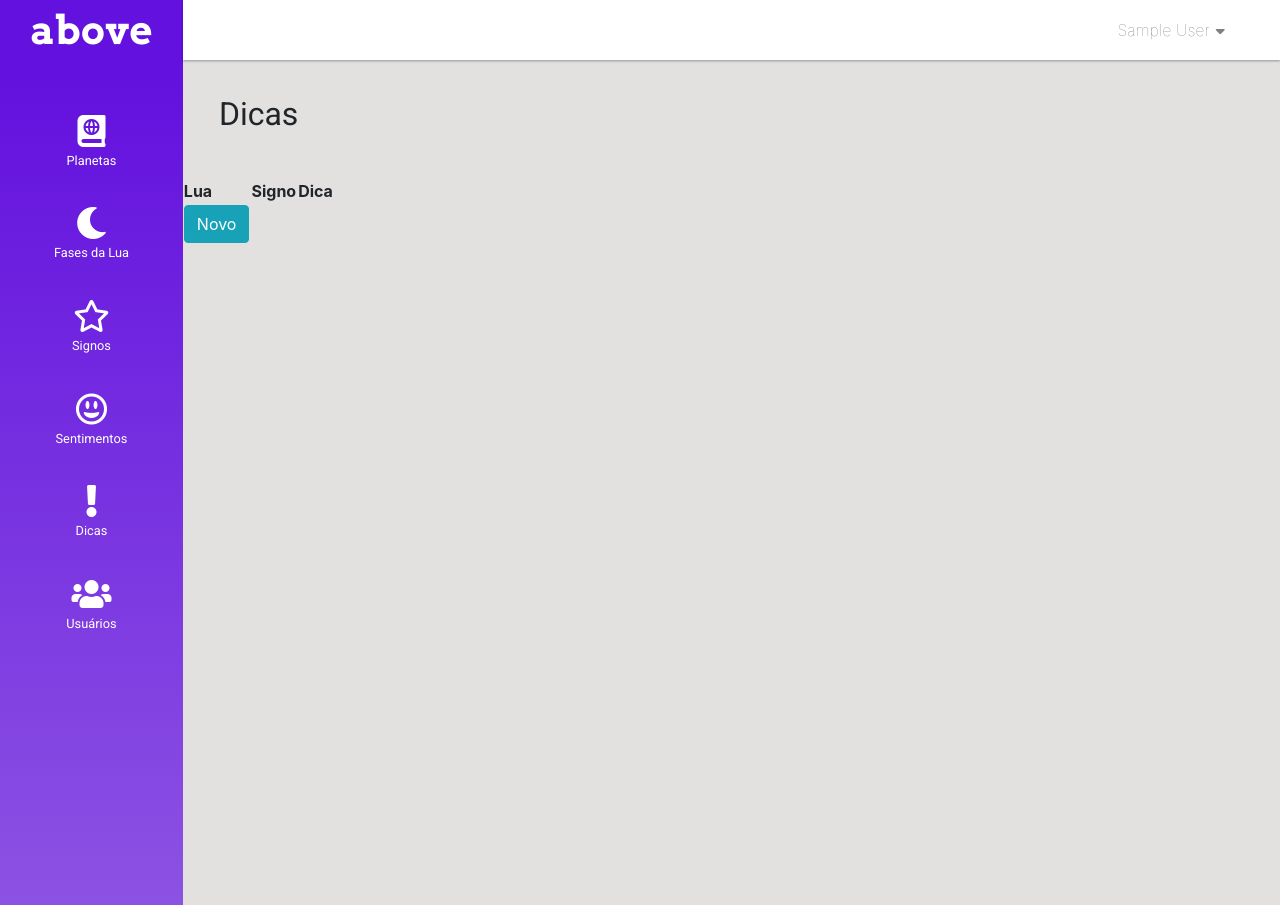
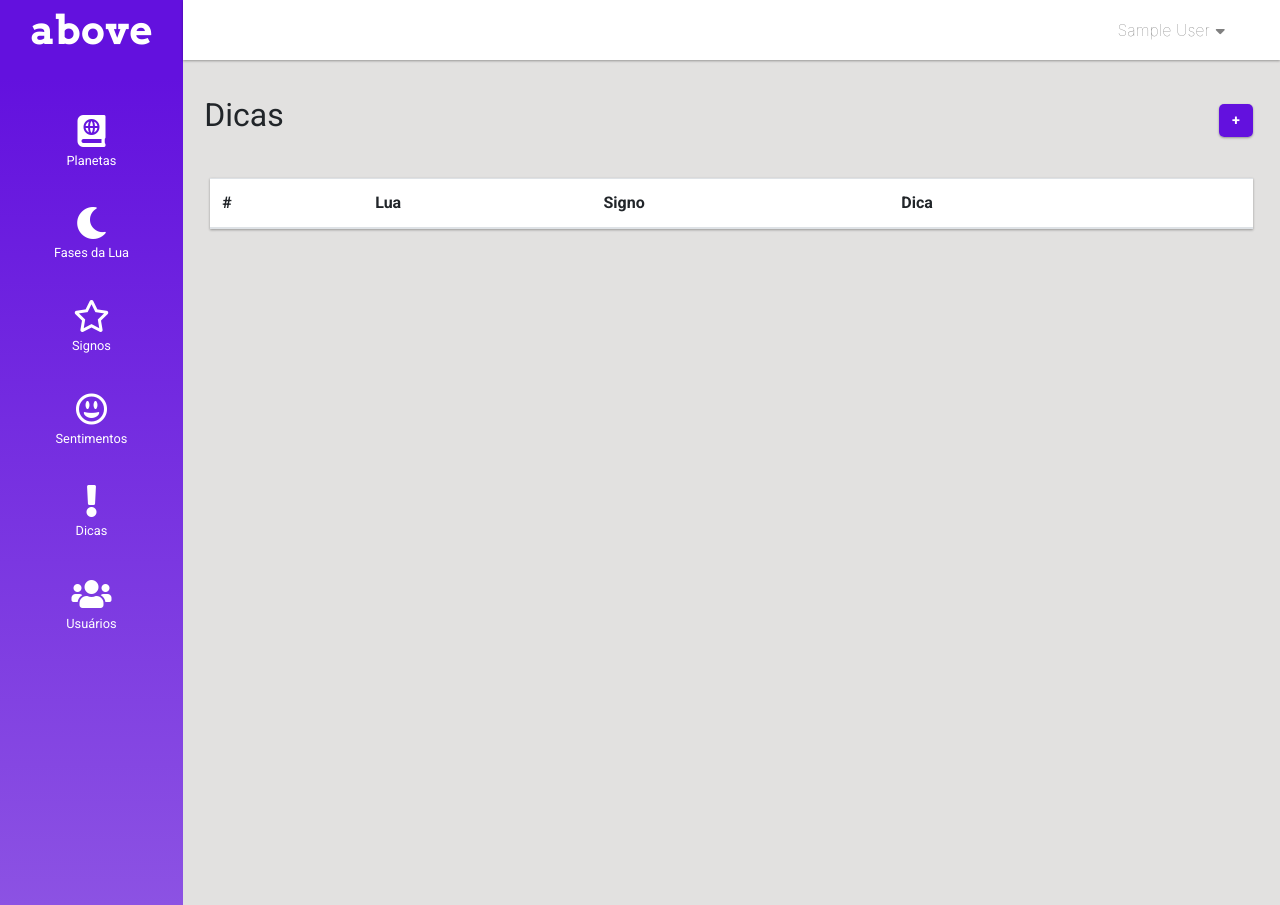
Before and after one commit to brunaNobre/above, a Laravel app: page /admin/advices in a window 1280 px wide. Run offline with Laravel 8, Linux system fonts and the light colour scheme; the visitor is signed in with stand-in values (Sample User, id 1); data that the repository does not hold is empty; style sheets or scripts are compiled from the project's sources; some libraries are stand-ins or nearby versions.

Commit message:
layout changes

```diff
--- a/resources/views/admin/advices_list.blade.php
+++ b/resources/views/admin/advices_list.blade.php
@@ -2,56 +2,56 @@
 
 @section('content')
 
-<div class='col-sm-8'>
-    <h2 class="sec-title"> Dicas </h2>
-</div>
-<div class='col-sm-4'>
-    @if (session('status'))
-        <div class="alert alert-success">
-            {{ session('status') }}
-        </div>
-    @endif
+<header class="abv-grid">
+    <h2>Dicas</h2>
+
+    <div class="abv-btn-wrapper">
+    <a href="{{route('advices.create')}}" role="button" class="abv-admin-btn">+</a>
+
     </div>
 
-<div class="w3-container">
+</header>
 
-<table class="w3-table w3-striped w3-bordered w3-border w3-hoverable w3-white w3-ul w3-card-4">
+
+<div class="abv-card">
+    <table class="table">
     <thead>
         <tr>
-        <th>Lua</th>
-        <th>Signo</th>
-        <th>Dica</th>
+            <th scope="col">#</th>
+            <th scope="col">Lua</th>
+            <th scope="col">Signo</th>
+            <th scope="col">Dica</th>
+            <th scope="col"></th>
         </tr>
     </thead>
     <tbody>
         @foreach($advices as $advice)
         <tr>
+            <th scope="row">{{$advice->id}}</th>
             <td>{{$advice->moon}}</td>
             <td>{{$advice->sign}}</td>
             <td>{{$advice->advice}}</td>
 
             <td>
+
+
                     <a href="{{route('advices.edit', $advice->id)}}"
-          class="btn btn-warning"
-          role="button">Alterar</a> &nbsp;&nbsp;
+          class="abv-edit-button"
+          role="button"><i class="abv-edit-icon fas fa-pen"></i></a>
        <form style="display: inline-block"
              method="post"
              action="{{route('advices.destroy', $advice->id)}}"
              onsubmit="return confirm('Confirma Exclusão?')">
              {{method_field('delete')}}
              {{csrf_field()}}
-             <button type="submit"
-                     class="btn btn-danger"> Excluir </button>
+             <button type="submit" class="abv-detele-button"> <i class="abv-delete-icon fas fa-trash-alt"></i> </button>
        </form>
+
             </td>
         </tr>
         @endforeach
-    <tr> <td><a href="{{route('advices.create')}}" class="above-admin-btn btn btn-info"
-                role="button">Novo</a></td></tr>
     </tbody>
     </table>
+
 </div>
-
-
-
 @endsection
--- a/resources/views/admin/moons_list.blade.php
+++ b/resources/views/admin/moons_list.blade.php
@@ -27,7 +27,7 @@
         @foreach($moons as $moon)
         <tr>
             <th scope="row">{{$moon->id}}</th>
-            <td>{{$moon->name}}</td>
+            <td>{{$moon->phase}}</td>
             <td>{{$moon->description}}</td>
             <td>
 
```
Also changed, not shown: resources/views/admin/signs_list.blade.php (+22 -23 lines). Lines whose indentation alone changed are shown as unchanged.
